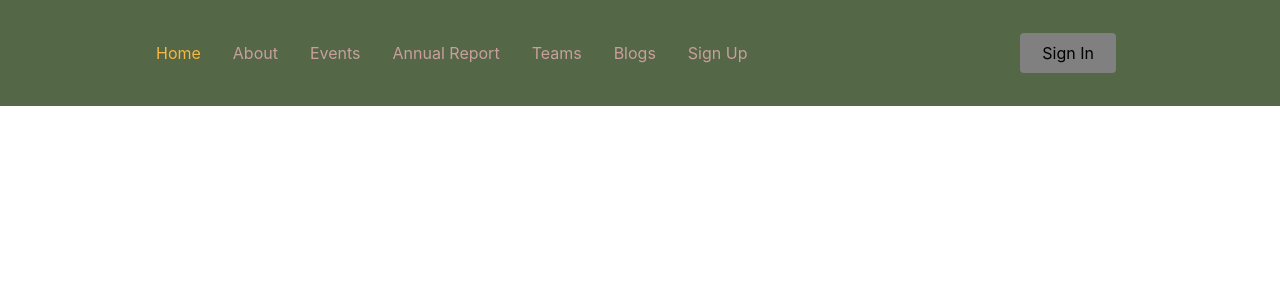
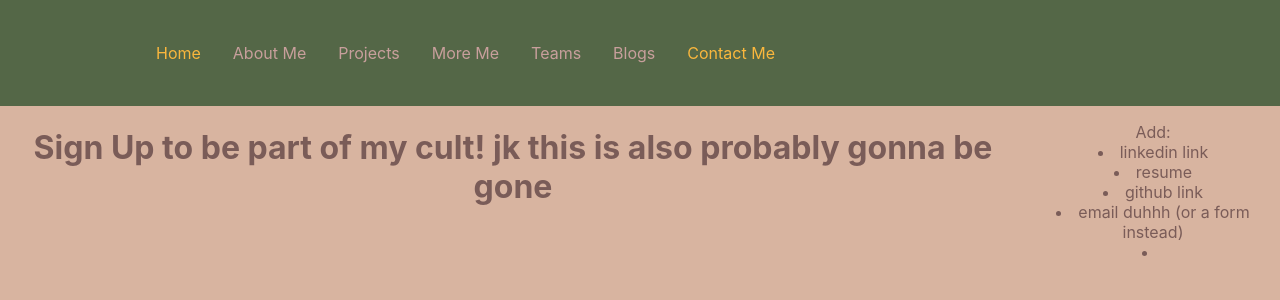
Before and after one commit to loveleeeeen/loveleenbassi.github.io, a React (Create React App) app: page /contactMe in a window 1280 px wide. Shown: the top 300 px of the page. Built offline with nearby package versions, Linux system fonts and the light colour scheme.

Commit message:
added my tab icon and changed the navbar page names

```diff
--- a/public/index.html
+++ b/public/index.html
@@ -2,7 +2,7 @@
 <html lang="en">
   <head>
     <meta charset="utf-8" />
-    <link rel="icon" href="%PUBLIC_URL%/favicon.ico" />
+    <link rel="icon" href="%PUBLIC_URL%/iconTransparent.png" />
     <meta name="viewport" content="width=device-width, initial-scale=1" />
     <meta name="theme-color" content="#000000" />
     <meta
--- a/src/App.js
+++ b/src/App.js
@@ -6,11 +6,11 @@ import Footer from './Components/Footer/Footer';
 import { BrowserRouter as Router, Switch, Route } from 'react-router-dom';
 import Home from './Pages';
 import About from './Pages/about';
-import Events from './Pages/events';
-import AnnualReport from './Pages/annual';
+import Projects from './Pages/projects';
+import MoreMe from './Pages/moreMe';
 import Teams from './Pages/team';
 import Blogs from './Pages/blogs';
-import SignUp from './Pages/signup';
+import ContactMe from './Pages/contactMe';
 
 function App() {
   return (
@@ -34,11 +34,11 @@ function App() {
 	<Switch>
 		<Route path='/' exact component={Home} />
 		<Route path='/about' component={About} />
-		<Route path='/events' component={Events} />
-		<Route path='/annual' component={AnnualReport} />
+		<Route path='/projects' component={Projects} />
+		<Route path='/moreMe' component={MoreMe} />
 		<Route path='/team' component={Teams} />
 		<Route path='/blogs' component={Blogs} />
-		<Route path='/sign-up' component={SignUp} />
+		<Route path='/contactMe' component={ContactMe} />
 	</Switch>
 	</Router>
   {/* <Footer /> */}
--- a/src/Components/Navbar/NavbarElements.js
+++ b/src/Components/Navbar/NavbarElements.js
@@ -30,7 +30,7 @@ cursor: pointer;
 
 export const Bars = styled(FaBars)`
 display: none;
-color: #3D405B;
+color: #FAB73D;
 @media screen and (max-width: 768px) {
 	display: block;
 	position: absolute;
--- a/src/Components/Navbar/index.js
+++ b/src/Components/Navbar/index.js
@@ -19,13 +19,13 @@ return (
 			Home
 		</NavLink>
 		<NavLink to='/about' activeStyle>
-			About
+			About Me
 		</NavLink>
-		<NavLink to='/events' activeStyle>
-			Events
+		<NavLink to='/projects' activeStyle>
+			Projects
 		</NavLink>
-		<NavLink to='/annual' activeStyle>
-			Annual Report
+		<NavLink to='/MoreMe' activeStyle>
+			More Me
 		</NavLink>
 		<NavLink to='/team' activeStyle>
 			Teams
@@ -33,15 +33,15 @@ return (
 		<NavLink to='/blogs' activeStyle>
 			Blogs
 		</NavLink>
-		<NavLink to='/sign-up' activeStyle>
-			Sign Up
+		<NavLink to='/contactMe' activeStyle>
+			Contact Me
 		</NavLink>
 		{/* Second Nav */}
 		{/* <NavBtnLink to='/sign-in'>Sign In</NavBtnLink> */}
 		</NavMenu>
-		<NavBtn>
+		{/* <NavBtn>
 		<NavBtnLink to='/signin'>Sign In</NavBtnLink>
-		</NavBtn>
+		</NavBtn> */}
 	</Nav>
 	</>
 );
--- a/src/Pages/about.js
+++ b/src/Pages/about.js
@@ -1,4 +1,5 @@
 import React from 'react';
+import MoreMe from './moreMe';
 
 const About = () => {
 return (
@@ -11,6 +12,8 @@ return (
 	}}
 	>
 	<h1>All u need to know rn is that the person creating this page is still working on it. </h1>
+	<a href="./moreMe" target="_blank">More Me</a>
+
 	</div>
 );
 };
--- a/src/Pages/signup.js
+++ b/src/Pages/contactMe.js
@@ -1,6 +1,6 @@
 import React from 'react';
 
-const SignUp = () => {
+const ContactMe = () => {
 return (
 	<div
 	style={{
@@ -11,8 +11,16 @@ return (
 	}}
 	>
 	<h1>Sign Up to be part of my cult! jk this is also probably gonna be gone </h1>
+
+	<p>Add:
+		<li>linkedin link</li>
+		<li>resume</li>
+		<li>github link</li>
+		<li>email duhhh (or a form instead)</li>
+		<li></li>
+	</p>
 	</div>
 );
 };
 
-export default SignUp;
+export default ContactMe;
--- a/src/Pages/annual.js
+++ b/src/Pages/moreMe.js
@@ -1,6 +1,6 @@
 import React from 'react';
 
-const AnnualReport = () => {
+const MoreMe = () => {
 return (
 	<div
 	style={{
@@ -17,4 +17,4 @@ return (
 );
 };
 
-export default AnnualReport;
+export default MoreMe;
--- a/src/Pages/events.js
+++ b/src/Pages/projects.js
@@ -1,6 +1,6 @@
 import React from 'react';
 
-const Events = () => {
+const Projects = () => {
 return (
 	<div
 	style={{
@@ -10,9 +10,9 @@ return (
 		height: '100vh'
 	}}
 	>
-	<h1>Probably not gonna have any events but i guess i made a tab for it anyways!</h1>
+	<h1>*Add in project link with img and summary of what I did</h1>
 	</div>
 );
 };
 
-export default Events;
+export default Projects;
```
Also changed, not shown: src/Pages/fgh.js (added, +19 -0 lines), public/icon.png (added), public/iconTransparent.png (added), public/manifest.json.
